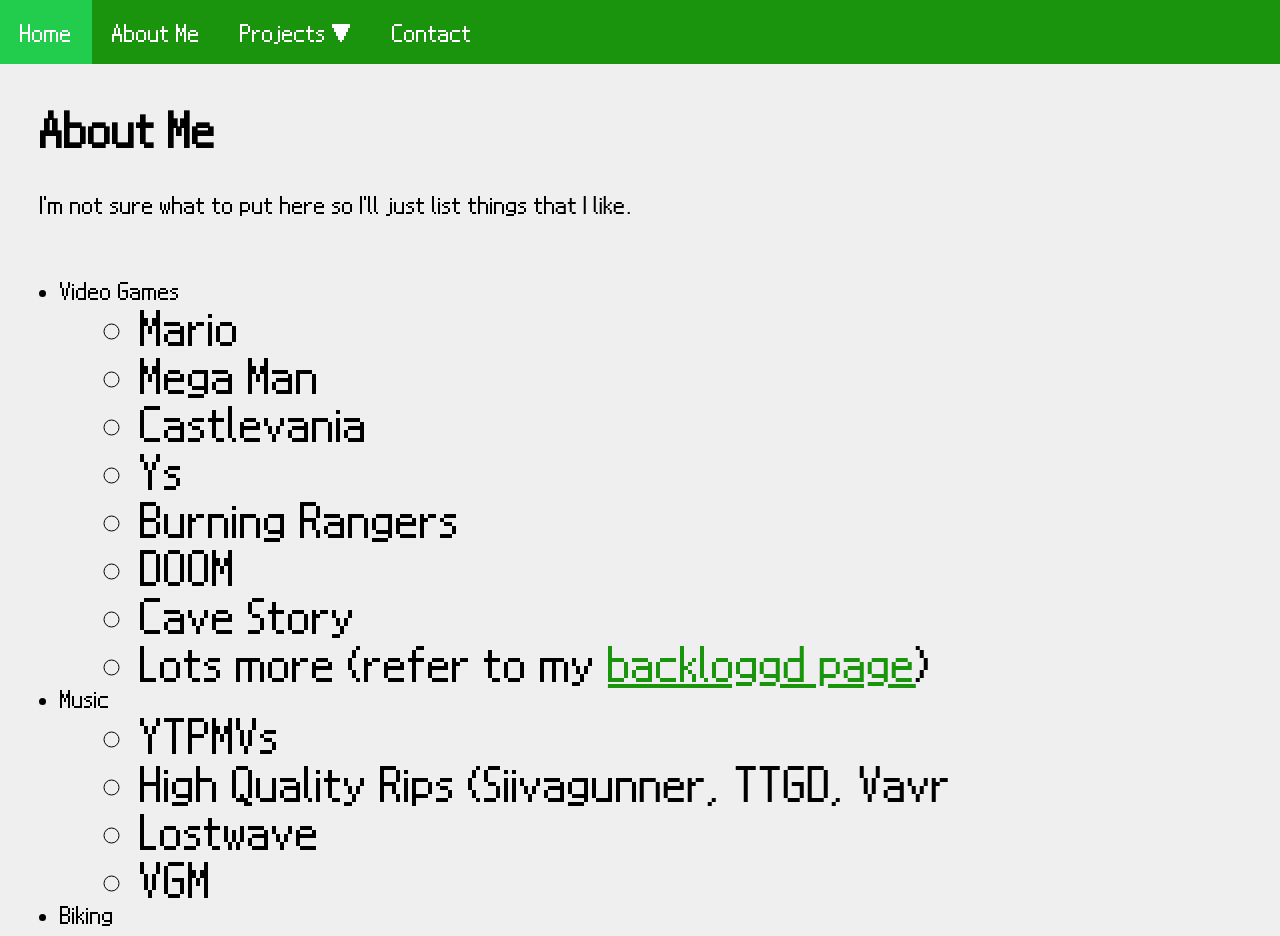
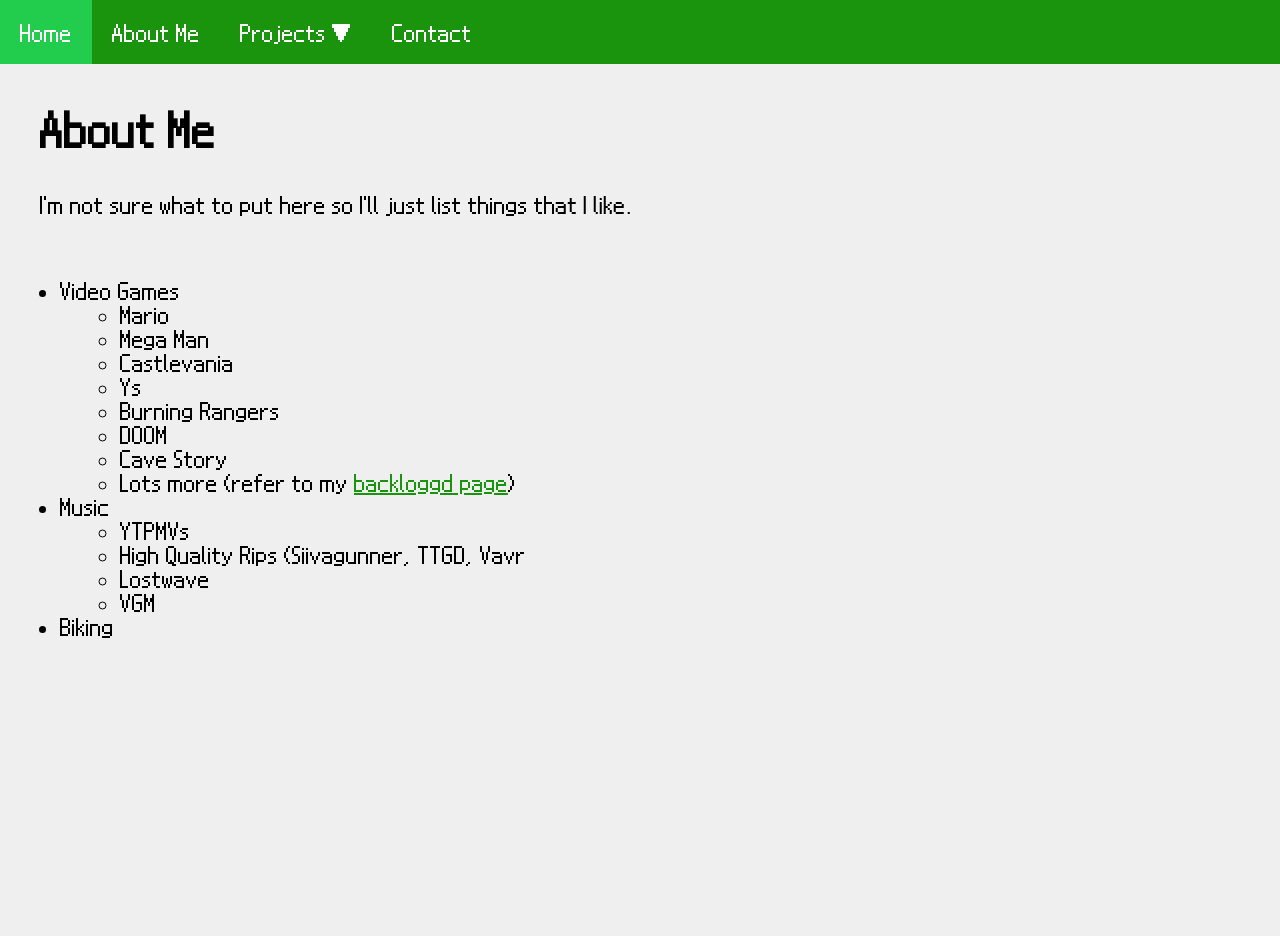
Before and after one commit to Kaisaan/kaisaan.github.io, a Jekyll site: the page built from pages/about.html, in a window 1280 px wide. Built offline with Jekyll 4.4.1, drawn with Linux system fonts in a browser that asks for light colours; some web fonts are replaced; after the commit the page ends 900 px from its top, so only the background shows below that.

Commit message:
Update style.css

```diff
--- a/css/style.css
+++ b/css/style.css
@@ -38,7 +38,7 @@ p {
 }
 
 li {
-    font-size: 2em;
+    font-size: 2rem;
     margin-left: 1em;
 }
 
```
